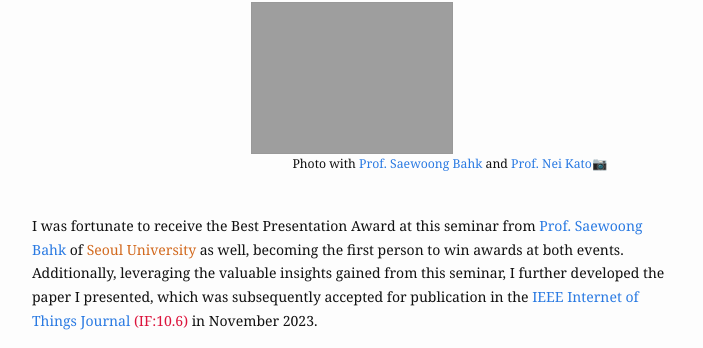
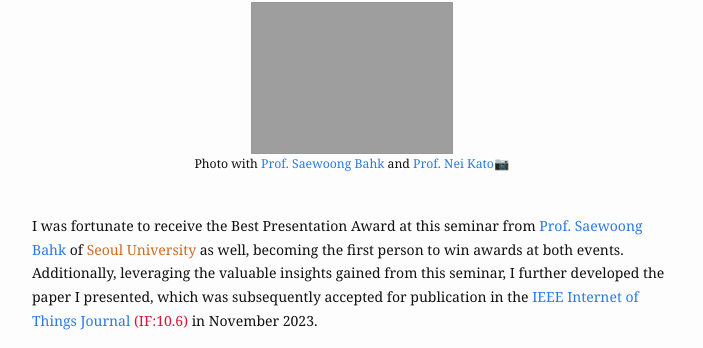
Before and after one commit to cosdeneb/cosdeneb.github.io, a Jekyll site: the page built from _posts/2022-12-26-A3.md, in a window 1280 px wide. Shown: the part 1885-2233 px from the top of the page, without its empty margins (288-991 px from the left). Built offline with Jekyll 4.4.1, drawn with Linux system fonts in a browser that asks for light colours.

Commit message:
Update 2022-12-26-A3.md

```diff
--- a/_posts/2022-12-26-A3.md
+++ b/_posts/2022-12-26-A3.md
@@ -46,7 +46,7 @@ Two months later, the A3 Foresight Program held its 2nd international joint semi
   <img src="{{ "/assets/img/content/a3/gangnam1.jpg" | absolute_url }}" width=200 class="post-pic"/>
 </div>
 <figcaption>
-  &emsp;&emsp;&emsp;&emsp;&emsp;&emsp;&emsp;&emsp;&emsp;&emsp;&emsp;&emsp;&emsp;&emsp;&emsp;&emsp;&emsp;&emsp;&emsp;&emsp;&emsp;
+  &emsp;&emsp;&emsp;&emsp;&emsp;&emsp;&emsp;&emsp;&emsp;&emsp;&emsp;&emsp;&emsp;
   Photo with <a href="https://scholar.google.com/citations?user=QQ8diWkAAAAJ&hl=ko&oi=ao">Prof. Saewoong Bahk</a> and <a href="https://scholar.google.com/citations?user=LfLfZXEAAAAJ&hl=ko&oi=ao">Prof. Nei Kato</a>📷
 </figcaption>
 <br/>
```
